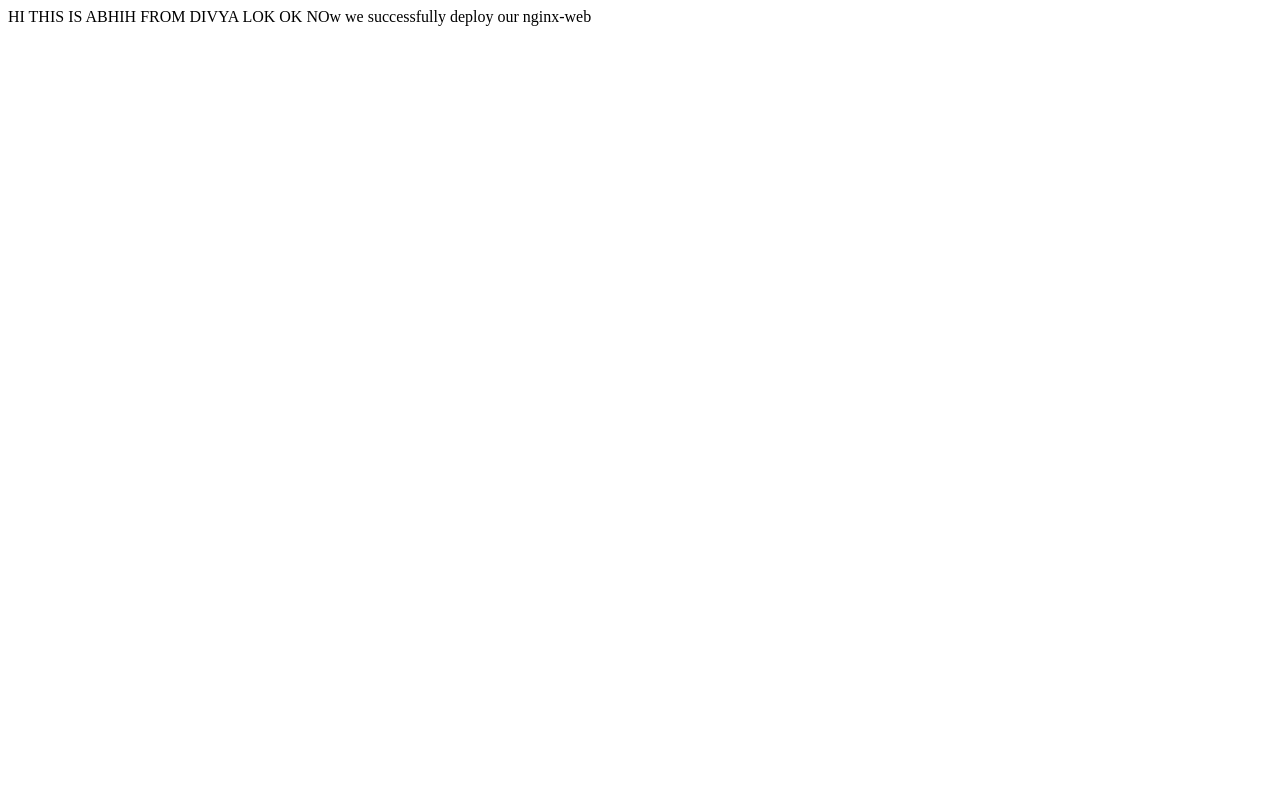
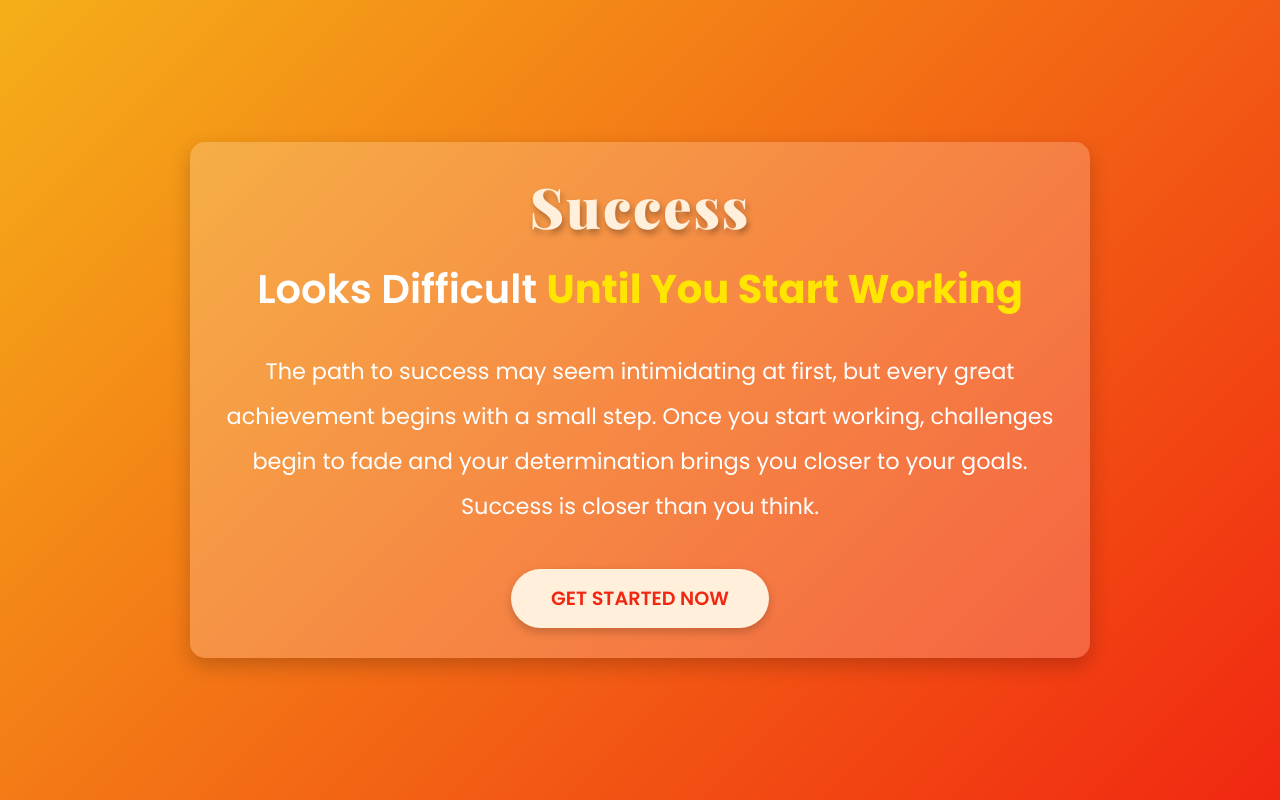
Before and after one commit to cdrAbhi/aws-CICD, a plain HTML site: page index.html in a window 1280 px wide. Drawn offline with nearby package versions, Linux system fonts and the light colour scheme.

Commit message:
Update index.html

```diff
--- a/index.html
+++ b/index.html
@@ -1,2 +1,118 @@
-HI THIS IS ABHIH FROM DIVYA LOK
-OK NOw we successfully deploy our nginx-web
+<!DOCTYPE html>
+<html lang="en">
+<head>
+  <meta charset="UTF-8">
+  <meta name="viewport" content="width=device-width, initial-scale=1.0">
+  <meta http-equiv="X-UA-Compatible" content="ie=edge">
+  <title>Success Motivation</title>
+
+  <!-- Google Fonts -->
+  <link href="https://fonts.googleapis.com/css2?family=Poppins:wght@400;600;700&family=Playfair+Display:wght@900&display=swap" rel="stylesheet">
+
+  <!-- CSS Styles -->
+  <style>
+    * {
+      margin: 0;
+      padding: 0;
+      box-sizing: border-box;
+    }
+
+    body {
+      display: flex;
+      justify-content: center;
+      align-items: center;
+      height: 100vh;
+      font-family: 'Poppins', sans-serif;
+      background: linear-gradient(135deg, #f5af19, #f12711);
+      color: white;
+      text-align: center;
+      padding: 20px;
+    }
+
+    .container {
+      max-width: 900px;
+      padding: 30px;
+      background: rgba(255, 255, 255, 0.2);
+      border-radius: 15px;
+      box-shadow: 0px 8px 20px rgba(0, 0, 0, 0.2);
+    }
+
+    h1 {
+      font-family: 'Playfair Display', serif;
+      font-size: 3.5rem;
+      line-height: 1.2;
+      letter-spacing: 2px;
+      color: #ffefdb;
+      text-shadow: 2px 4px 6px rgba(0, 0, 0, 0.3);
+      margin-bottom: 20px;
+    }
+
+    h2 {
+      font-size: 2.5rem;
+      font-weight: 600;
+      margin-bottom: 30px;
+    }
+
+    p {
+      font-size: 1.4rem;
+      line-height: 2;
+      margin-bottom: 40px;
+      color: #ffffff;
+    }
+
+    .highlight {
+      color: #ffe500;
+      font-weight: bold;
+    }
+
+    .action-btn {
+      display: inline-block;
+      padding: 15px 40px;
+      font-size: 1.2rem;
+      font-weight: 600;
+      text-transform: uppercase;
+      color: #f12711;
+      background: #ffefdb;
+      border-radius: 30px;
+      box-shadow: 0px 4px 10px rgba(0, 0, 0, 0.2);
+      text-decoration: none;
+      transition: all 0.3s ease-in-out;
+    }
+
+    .action-btn:hover {
+      background: #ffe500;
+      color: #f12711;
+      transform: scale(1.05);
+    }
+
+    @media (max-width: 768px) {
+      h1 {
+        font-size: 2.5rem;
+      }
+
+      h2 {
+        font-size: 2rem;
+      }
+
+      p {
+        font-size: 1.2rem;
+      }
+
+      .action-btn {
+        padding: 12px 30px;
+        font-size: 1.1rem;
+      }
+    }
+  </style>
+</head>
+<body>
+  <div class="container">
+    <h1>Success</h1>
+    <h2>Looks Difficult <span class="highlight">Until You Start Working</span></h2>
+    <p>
+      The path to success may seem intimidating at first, but every great achievement begins with a small step. Once you start working, challenges begin to fade and your determination brings you closer to your goals. Success is closer than you think.
+    </p>
+    <a href="#" class="action-btn">Get Started Now</a>
+  </div>
+</body>
+</html>
```
